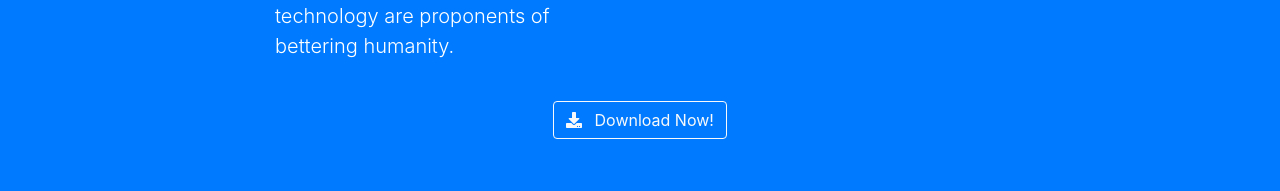
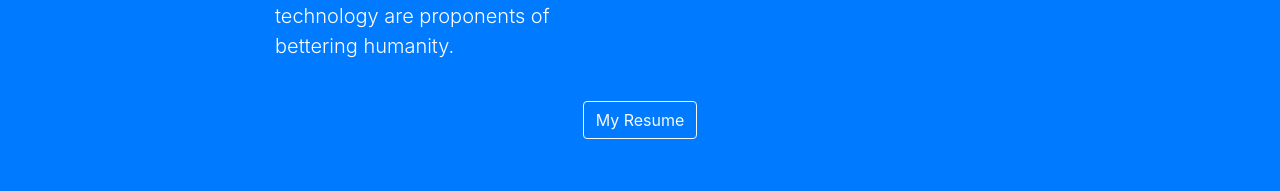
Before and after one commit to gtunggala/gt_portfolio, a website with bundled scripts: page index.html in a window 1280 px wide. Shown: the part 2741-2932 px from the top of the page. Built offline with nearby package versions, Linux system fonts and the light colour scheme.

Commit message:
cosmetics

```diff
--- a/index.html
+++ b/index.html
@@ -278,9 +278,8 @@
           </div>
         </div>
         <div class="text-center mt-4">
-          <a class="btn btn-xl btn-outline-light" href="#">
-            <i class="fas fa-download mr-2"></i>
-            Download Now!
+          <a class="btn btn-xl btn-outline-light" href="https://gtunggala.github.io/gt_portfolio/img/GabrielTunggala_GTCBC_resume.pdf" target="_blank">
+            My Resume
           </a>
         </div>
       </div>
```
Also changed, not shown: 1 other file.
